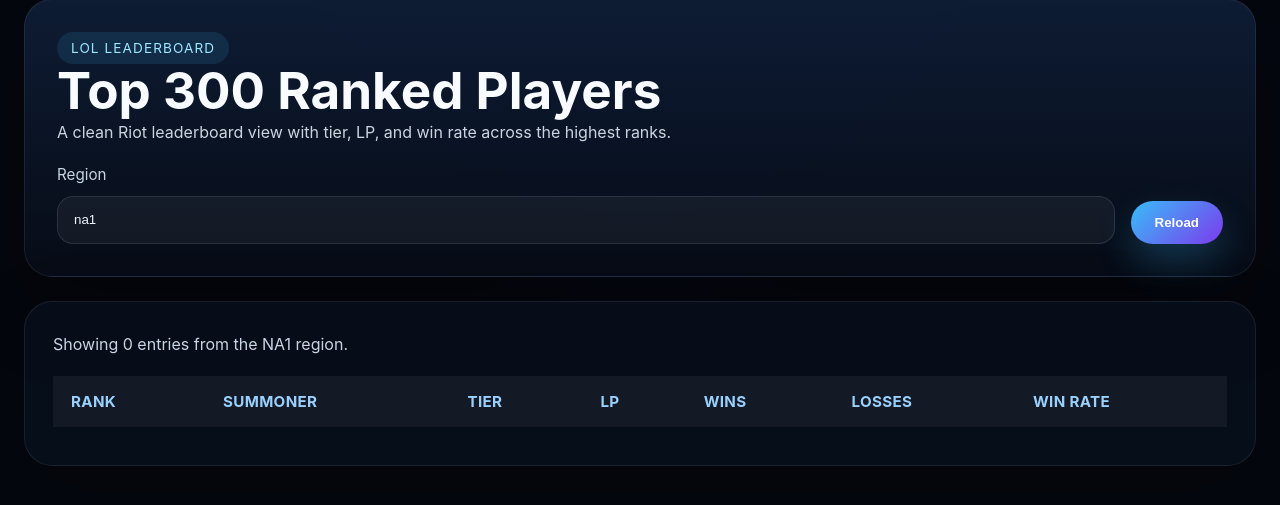
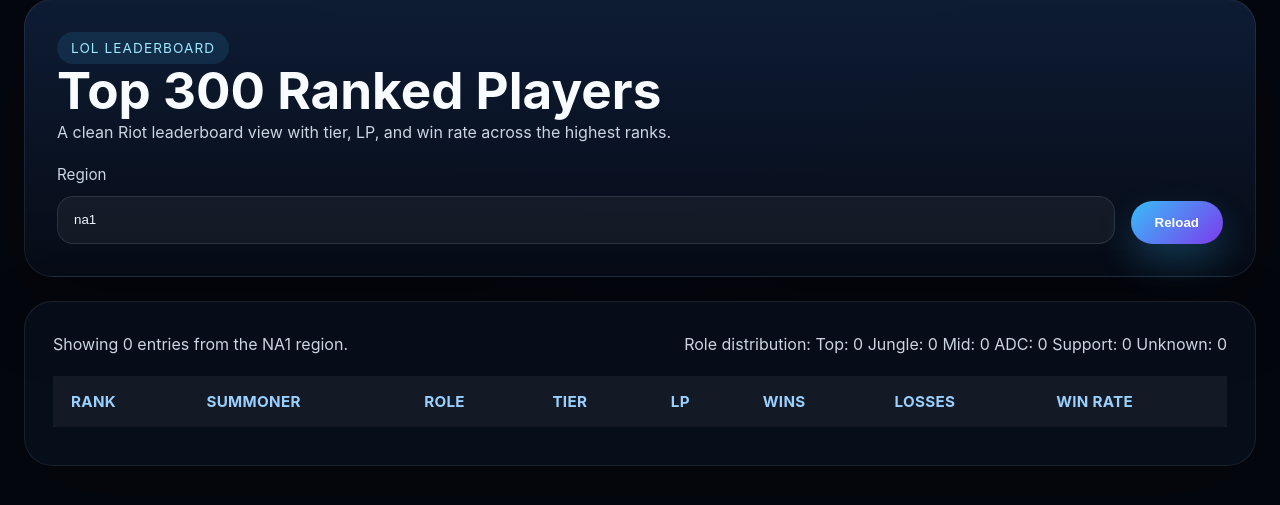
Before and after one commit to badach02/Journal-Website, a Flask app: page /top300 in a window 1280 px wide. Shown: the part 128-633 px from the top of the page. Run offline with Flask 3, Linux system fonts and the light colour scheme; lists and menus that the app fills with data are empty.

Commit message:
challenge roles

```diff
--- a/app.py
+++ b/app.py
@@ -5,6 +5,7 @@ import os
 import time
 import logging
 from dotenv import load_dotenv
+import concurrent.futures
 
 # Load environment variables from a local .env file if present (helps local dev)
 load_dotenv()
@@ -23,8 +24,27 @@ HEADERS = {"X-Riot-Token": API_KEY} if API_KEY else {}
 DEFAULT_TIMEOUT = 7
 CACHE_TTL_SECONDS = 120
 CACHE = {}
+ROLE_CACHE_TTL_SECONDS = 60 * 60 * 24  # cache inferred roles for 24 hours
+ROLE_INFER_LIMIT = 100  # number of top players to infer roles for by default
 
 session = requests.Session()
+
+# Mapping from Riot region to platform routing for Match-V5
+PLATFORM_ROUTING = {
+    "na1": "americas",
+    "br1": "americas",
+    "la1": "americas",
+    "la2": "americas",
+    "oc1": "americas",
+    "kr": "asia",
+    "jp1": "asia",
+    "euw1": "europe",
+    "eun1": "europe",
+    "ru": "europe",
+}
+
+def platform_host_for_region(region):
+    return PLATFORM_ROUTING.get(region, "americas")
 
 def fetch_league(url):
     data = fetch_json(url, headers=HEADERS)
@@ -58,7 +78,24 @@ def get_top_300(region=REGION):
     all_players = challenger + grandmaster + master
     all_players.sort(key=lambda x: x.get("leaguePoints", 0), reverse=True)
 
-    return all_players[:300]
+    top = all_players[:300]
+
+    # Infer roles for the top N players (to show role distribution)
+    try:
+        # collect puuids for players missing a role
+        puuids = [p.get("puuid") for p in top[:ROLE_INFER_LIMIT] if p.get("puuid")]
+        if puuids:
+            roles_map = infer_roles_for_puuids(puuids, region=region, batch_size=10, pause=0.12)
+            for p in top:
+                puuid = p.get("puuid")
+                if puuid and roles_map.get(puuid):
+                    p["role"] = roles_map.get(puuid)
+                else:
+                    p["role"] = None
+    except Exception as exc:
+        app.logger.warning("Role inference failed: %s", exc)
+
+    return top
 
 
 def make_cache_key(url, params=None):
@@ -105,6 +142,128 @@ def fetch_json(url, params=None, headers=None):
 
     CACHE[cache_key] = {'value': data, 'expires': time.time() + CACHE_TTL_SECONDS}
     return data
+
+
+def fetch_match_ids_by_puuid(puuid, region=REGION, count=5):
+    """Return recent match ids for a puuid using Match-V5 (platform routing)."""
+    platform = platform_host_for_region(region)
+    url = f"https://{platform}.api.riotgames.com/lol/match/v5/matches/by-puuid/{puuid}/ids"
+    params = {"start": 0, "count": count}
+    try:
+        data = fetch_json(url, params=params, headers=HEADERS)
+        return data if isinstance(data, list) else []
+    except requests.RequestException:
+        return []
+
+
+def fetch_match_by_id(match_id, region=REGION):
+    platform = platform_host_for_region(region)
+    url = f"https://{platform}.api.riotgames.com/lol/match/v5/matches/{match_id}"
+    try:
+        return fetch_json(url, headers=HEADERS)
+    except requests.RequestException:
+        return None
+
+
+def infer_role_from_participant(part):
+    """Infer simple role string from a match participant object.
+
+    Returns one of: 'Top','Jungle','Mid','ADC','Support' or None.
+    """
+    # Prefer teamPosition if present (newer schema)
+    tp = part.get("teamPosition") or part.get("teamPosition", None)
+    if tp:
+        mapping = {
+            "TOP": "Top",
+            "JUNGLE": "Jungle",
+            "MIDDLE": "Mid",
+            "MID": "Mid",
+            "BOTTOM": "ADC",
+            "UTILITY": "Support",
+        }
+        role = mapping.get(tp.upper()) if isinstance(tp, str) else None
+        if role:
+            return role
+
+    # Fallback to lane/role fields
+    lane = part.get("lane") or part.get("timeline", {}).get("lane")
+    role_field = part.get("role")
+    if lane:
+        l = lane.upper()
+        if l in ("TOP",):
+            return "Top"
+        if l in ("JUNGLE", "JNG"):
+            return "Jungle"
+        if l in ("MID", "MIDDLE"):
+            return "Mid"
+        if l in ("BOTTOM", "BOT"):
+            # distinguish adc/support by role_field if available
+            if role_field == "DUO_SUPPORT":
+                return "Support"
+            return "ADC"
+
+    if role_field:
+        rf = role_field.upper()
+        if rf == "DUO_SUPPORT":
+            return "Support"
+        if rf == "DUO_CARRY":
+            return "ADC"
+        if rf == "SOLO":
+            # Solo depends on lane, skip
+            return None
+
+    return None
+
+
+def infer_role_for_puuid(puuid, region=REGION, max_matches=5):
+    """Infer a player's primary role by scanning recent matches until we can determine a role."""
+    if not puuid:
+        return None
+
+    # Check cache first
+    url = f"role://{puuid}"
+    cached = CACHE.get(url)
+    if cached and time.time() < cached['expires']:
+        return cached['value']
+
+    match_ids = fetch_match_ids_by_puuid(puuid, region=region, count=max_matches)
+    for mid in match_ids:
+        match = fetch_match_by_id(mid, region=region)
+        if not match:
+            continue
+        # find participant matching puuid
+        info = match.get("info") or {}
+        participants = info.get("participants") or []
+        for part in participants:
+            if part.get("puuid") == puuid:
+                role = infer_role_from_participant(part)
+                if role:
+                    CACHE[url] = {'value': role, 'expires': time.time() + ROLE_CACHE_TTL_SECONDS}
+                    return role
+
+    # nothing found
+    CACHE[url] = {'value': None, 'expires': time.time() + ROLE_CACHE_TTL_SECONDS}
+    return None
+
+
+def infer_roles_for_puuids(puuids, region=REGION, batch_size=10, pause=0.12):
+    """Batch infer roles for multiple puuids concurrently; returns dict puuid->role."""
+    results = {}
+    remaining = [p for p in puuids if p]
+    for i in range(0, len(remaining), batch_size):
+        chunk = remaining[i : i + batch_size]
+        with concurrent.futures.ThreadPoolExecutor(max_workers=len(chunk)) as ex:
+            future_map = {ex.submit(infer_role_for_puuid, puuid, region): puuid for puuid in chunk}
+            for fut in concurrent.futures.as_completed(future_map):
+                puuid = future_map[fut]
+                try:
+                    results[puuid] = fut.result()
+                except Exception as exc:
+                    app.logger.warning("Role inference failed for %s: %s", puuid, exc)
+                    results[puuid] = None
+        if i + batch_size < len(remaining):
+            time.sleep(pause)
+    return results
 
 
 def format_time(timestamp):
@@ -158,7 +317,18 @@ def top300():
     except requests.RequestException:
         return bad_request_error("Unable to fetch top 300 players right now. Try again later.")
 
-    return render_template("top300.html", players=players, region=region)
+    # Compute role distribution counts for display
+    role_keys = ["Top", "Jungle", "Mid", "ADC", "Support"]
+    role_counts = {k: 0 for k in role_keys}
+    unknown = 0
+    for p in players:
+        r = p.get("role")
+        if r in role_counts:
+            role_counts[r] += 1
+        else:
+            unknown += 1
+
+    return render_template("top300.html", players=players, region=region, role_counts=role_counts, role_unknown=unknown)
 
 
 @app.route("/api/top300")
--- a/templates/top300.html
+++ b/templates/top300.html
@@ -21,6 +21,13 @@
 <section class="card leaderboard-card">
     <div class="table-meta">
         <p>Showing {{ players|length }} entries from the {{ region|upper }} region.</p>
+        <p>
+            Role distribution:
+            {% for role, count in role_counts.items() %}
+                <span class="role-badge role-{{ role|lower }}">{{ role }}: {{ count }}</span>
+            {% endfor %}
+            <span class="role-badge role-unknown">Unknown: {{ role_unknown }}</span>
+        </p>
     </div>
     <div class="table-wrapper">
         <table>
@@ -28,6 +35,7 @@
                 <tr>
                     <th>Rank</th>
                     <th>Summoner</th>
+                    <th>Role</th>
                     <th>Tier</th>
                     <th>LP</th>
                     <th>Wins</th>
@@ -40,6 +48,7 @@
                 <tr>
                     <td>{{ loop.index }}</td>
                     <td>{{ player.summonerName or player.summonerId }}</td>
+                    <td>{{ player.role or '—' }}</td>
                     <td>{{ player.tier or '—' }} {{ player.rank or '' }}</td>
                     <td class="lp">{{ player.leaguePoints or 0 }}</td>
                     <td>{{ player.wins or 0 }}</td>
```
